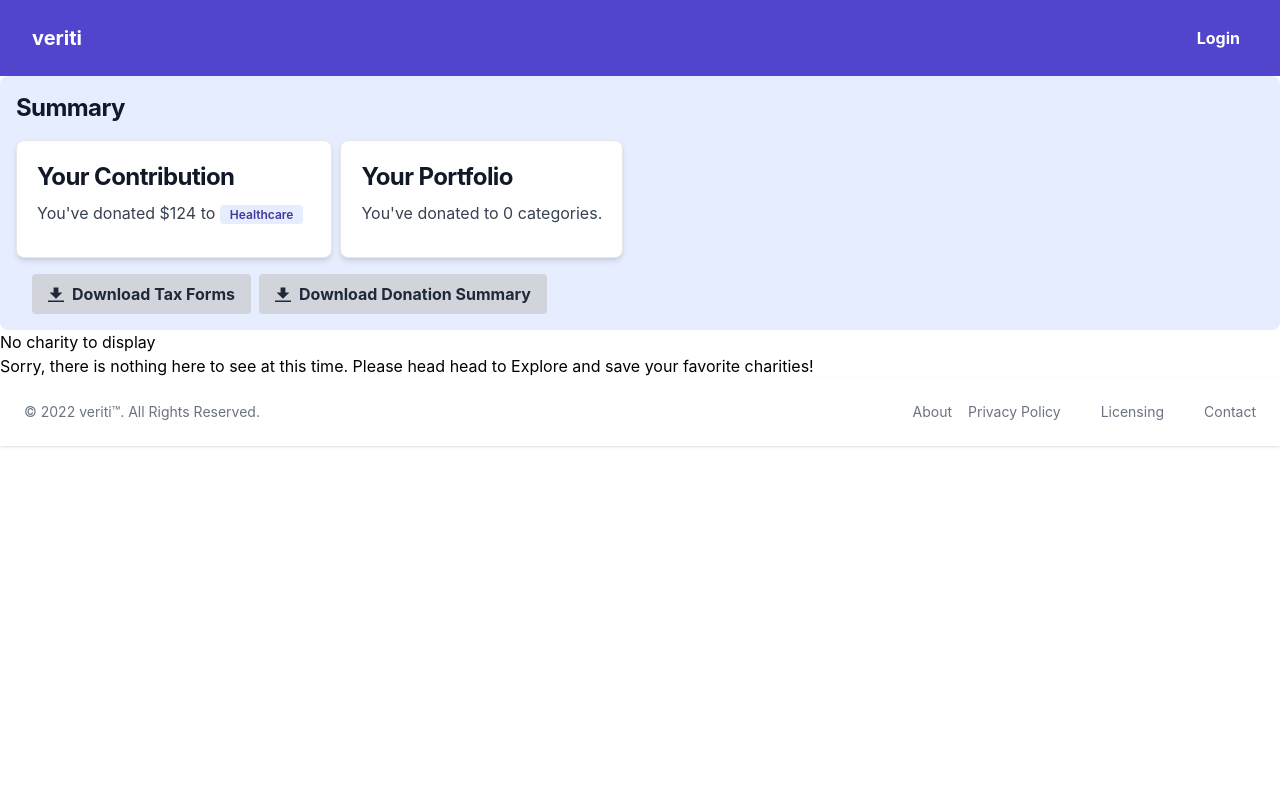
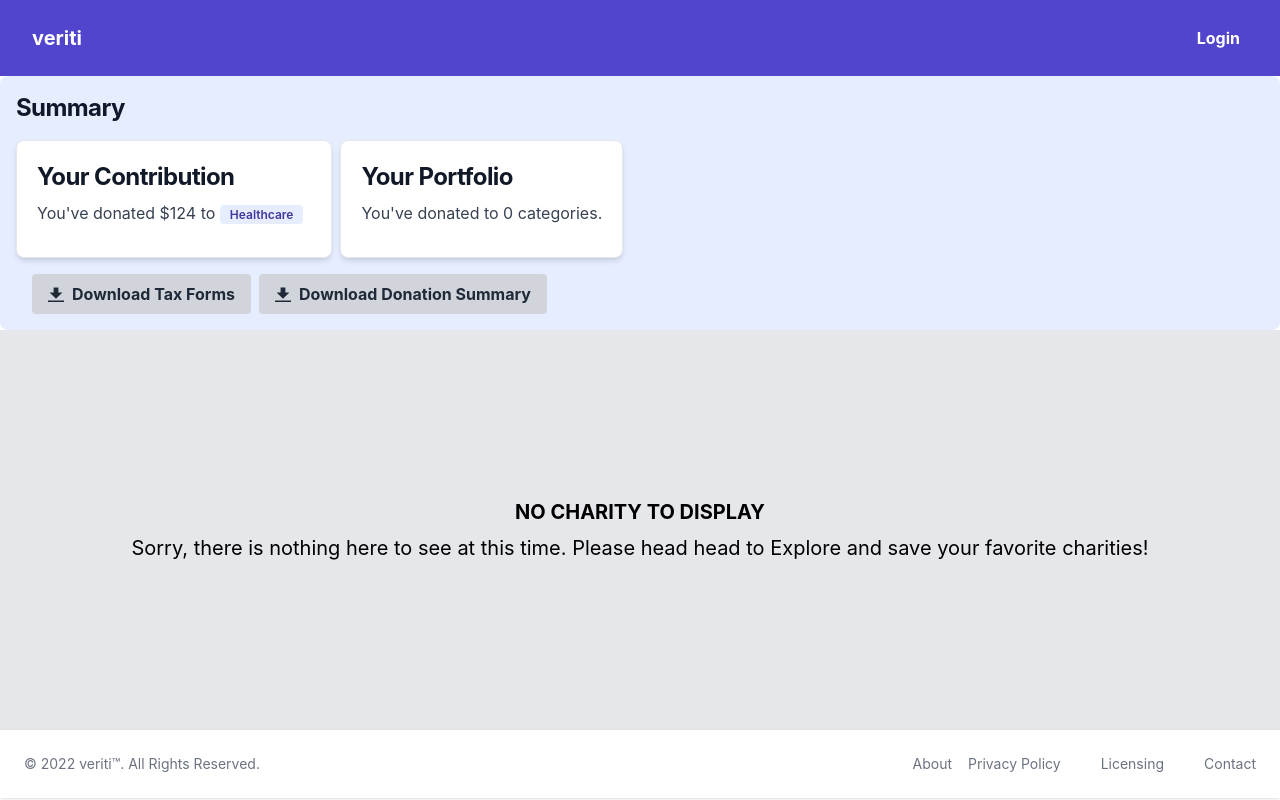
Before and after one commit to veriti-app/veriti, a React (Create React App) app in the folder client/: page /portfolio in a window 1280 px wide. Built offline with nearby package versions, Linux system fonts and the light colour scheme.

Commit message:
styled empty state

```diff
--- a/client/src/components/EmptyState.jsx
+++ b/client/src/components/EmptyState.jsx
@@ -2,9 +2,11 @@ import React from 'react';
 
 const EmptyState = () => {
   return (
-    <div className="empty-state">
-      <h1>No charity to display</h1>
-      <p>Sorry, there is nothing here to see at this time. Please head head to Explore and save your favorite charities!</p>
+    <div className="empty-state bg-gray-200 flex flex-col justify-center py-8 border" style={{height: '50vh'}}>
+      <h1 className="mx-auto text-xl pb-2 font-bold uppercase">No charity to display</h1>
+      <p className="mx-auto text-xl">
+        Sorry, there is nothing here to see at this time. Please head head to Explore and save your favorite charities!
+      </p>
     </div>
   );
 };
--- a/client/src/components/PortfolioComp.jsx
+++ b/client/src/components/PortfolioComp.jsx
@@ -11,7 +11,7 @@ const Portfolio = () => {
   const [data] = useState([]);
   if (data.length === 0) {
     return (
-      <div><EmptyState /></div>
+      <div className=""><EmptyState /></div>
     )
   } else {
     return (
```
